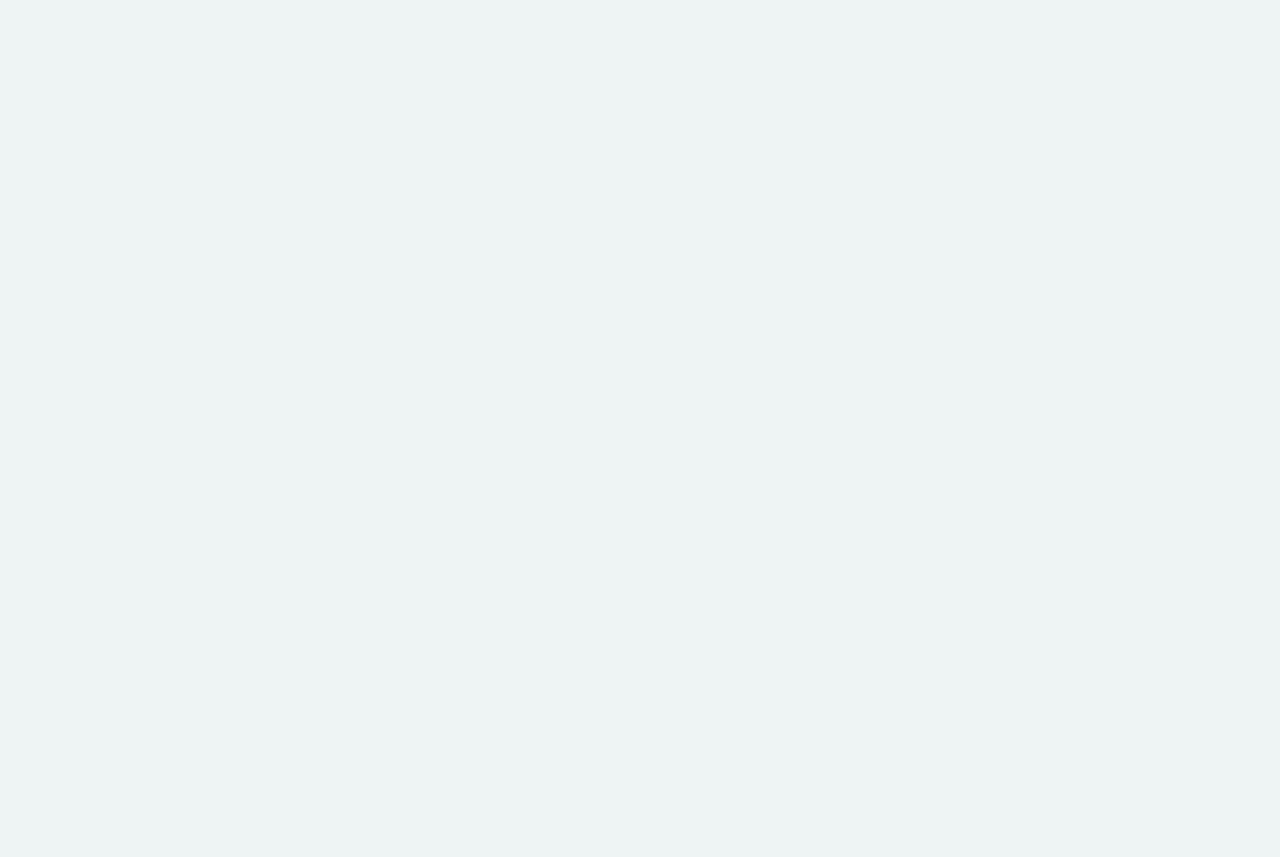
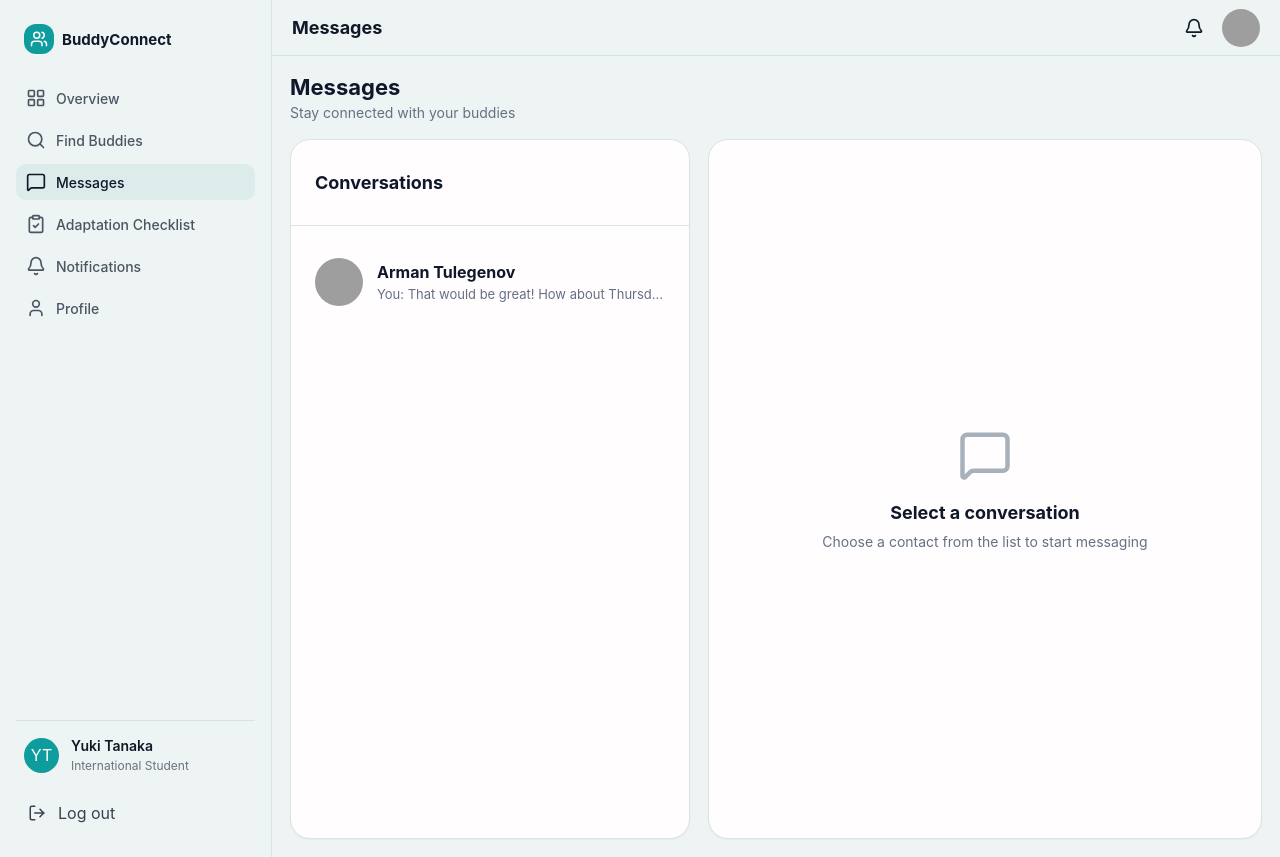
Before and after one commit to Aknniyet/buddy_project, a React app in the folder frontend/: page /student/messages in a window 1280 px wide. Before the commit this address had no page. Before the commit the page ends 800 px from the top, so only its background shows below. Built offline with nearby package versions, Linux system fonts and the light colour scheme; grey boxes are pictures that could not be loaded; the HTML template or start-up script is replaced by a standard one.

Commit message:
add messages chat

```diff
--- /dev/null
+++ b/frontend/src/components/messages/ChatWindow.jsx
@@ -0,0 +1,49 @@
+import { Send } from "lucide-react";
+
+function ChatWindow({ conversation }) {
+  return (
+    <div className="chat-window-card">
+      <div className="chat-header">
+        <div className="chat-user">
+          <img
+            src={conversation.avatar}
+            alt={conversation.name}
+            className="chat-user-avatar"
+          />
+
+          <div>
+            <h3>{conversation.name}</h3>
+            <p>{conversation.role}</p>
+          </div>
+        </div>
+      </div>
+
+      <div className="chat-messages">
+        {conversation.messages.map((message) => (
+          <div
+            key={message.id}
+            className={
+              message.sender === "me"
+                ? "chat-message-row my-message"
+                : "chat-message-row buddy-message"
+            }
+          >
+            <div className="chat-bubble">
+              <p>{message.text}</p>
+              <span>{message.time}</span>
+            </div>
+          </div>
+        ))}
+      </div>
+
+      <div className="chat-input-area">
+        <input type="text" placeholder="Type a message..." />
+        <button type="button" className="send-button">
+          <Send size={18} />
+        </button>
+      </div>
+    </div>
+  );
+}
+
+export default ChatWindow;
--- /dev/null
+++ b/frontend/src/components/messages/ConversationsList.jsx
@@ -0,0 +1,45 @@
+function ConversationsList({
+  conversations,
+  selectedConversation,
+  onSelectConversation,
+}) {
+  return (
+    <div className="messages-sidebar-card">
+      <div className="messages-card-header">
+        <h3>Conversations</h3>
+      </div>
+
+      <div className="conversations-list">
+        {conversations.map((conversation) => {
+          const isActive = selectedConversation?.id === conversation.id;
+
+          return (
+            <button
+              key={conversation.id}
+              type="button"
+              className={
+                isActive
+                  ? "conversation-item active"
+                  : "conversation-item"
+              }
+              onClick={() => onSelectConversation(conversation)}
+            >
+              <img
+                src={conversation.avatar}
+                alt={conversation.name}
+                className="conversation-avatar"
+              />
+
+              <div className="conversation-text">
+                <h4>{conversation.name}</h4>
+                <p>{conversation.preview}</p>
+              </div>
+            </button>
+          );
+        })}
+      </div>
+    </div>
+  );
+}
+
+export default ConversationsList;
--- /dev/null
+++ b/frontend/src/components/messages/EmptyChatState.jsx
@@ -0,0 +1,15 @@
+import { MessageSquare } from "lucide-react";
+
+function EmptyChatState() {
+  return (
+    <div className="chat-window-card empty-chat-state">
+      <div className="empty-chat-content">
+        <MessageSquare size={54} />
+        <h3>Select a conversation</h3>
+        <p>Choose a contact from the list to start messaging</p>
+      </div>
+    </div>
+  );
+}
+
+export default EmptyChatState;
--- /dev/null
+++ b/frontend/src/constants/messagesData.js
@@ -0,0 +1,30 @@
+export const conversations = [
+  {
+    id: 1,
+    name: "Arman Tulegenov",
+    role: "Local Student",
+    avatar:
+      "https://images.unsplash.com/photo-1500648767791-00dcc994a43e?auto=format&fit=crop&w=120&q=80",
+    preview: "You: That would be great! How about Thursday afternoon?",
+    messages: [
+      {
+        id: 1,
+        sender: "me",
+        text: "Hi Arman! Thanks for accepting my buddy request. I had some questions about opening a Kaspi account.",
+        time: "10:00 AM",
+      },
+      {
+        id: 2,
+        sender: "buddy",
+        text: "Hey Yuki! Of course, happy to help. You'll need your passport and IIN to open a Kaspi account. Want to meet up this week and I can walk you through it?",
+        time: "11:30 AM",
+      },
+      {
+        id: 3,
+        sender: "me",
+        text: "That would be great! How about Thursday afternoon?",
+        time: "12:00 PM",
+      },
+    ],
+  },
+];
--- /dev/null
+++ b/frontend/src/pages/student/MessagesPage.jsx
@@ -0,0 +1,38 @@
+import { useState } from "react";
+import DashboardLayout from "../../layouts/DashboardLayout";
+import ConversationsList from "../../components/messages/ConversationsList";
+import ChatWindow from "../../components/messages/ChatWindow";
+import EmptyChatState from "../../components/messages/EmptyChatState";
+import { conversations } from "../../constants/messagesData";
+import "../../styles/messages.css";
+
+function MessagesPage() {
+  const [selectedConversation, setSelectedConversation] = useState(null);
+
+  return (
+    <DashboardLayout title="Messages">
+      <section className="messages-page">
+        <div className="messages-page-header">
+          <h1>Messages</h1>
+          <p>Stay connected with your buddies</p>
+        </div>
+
+        <div className="messages-layout">
+          <ConversationsList
+            conversations={conversations}
+            selectedConversation={selectedConversation}
+            onSelectConversation={setSelectedConversation}
+          />
+
+          {selectedConversation ? (
+            <ChatWindow conversation={selectedConversation} />
+          ) : (
+            <EmptyChatState />
+          )}
+        </div>
+      </section>
+    </DashboardLayout>
+  );
+}
+
+export default MessagesPage;
--- a/frontend/src/routes/AppRoutes.jsx
+++ b/frontend/src/routes/AppRoutes.jsx
@@ -8,6 +8,7 @@ import SignupPage from "../pages/public/SignupPage";
 
 import StudentOverview from "../pages/student/StudentOverview";
 import FindBuddiesPage from "../pages/student/FindBuddiesPage";
+import MessagesPage from "../pages/student/MessagesPage";
 
 
 import BuddyOverview from "../pages/buddy/BuddyOverview";
@@ -25,6 +26,7 @@ function AppRoutes() {
 
       <Route path="/student/overview" element={<StudentOverview />} />
       <Route path="/student/find-buddies" element={<FindBuddiesPage />} />
+      <Route path="/student/messages" element={<MessagesPage />} />
 
       <Route path="/buddy" element={<BuddyOverview />} />
 
--- /dev/null
+++ b/frontend/src/styles/messages.css
@@ -0,0 +1,272 @@
+.messages-page {
+  width: 100%;
+}
+
+.messages-page-header {
+  margin-bottom: 18px;
+}
+
+.messages-page-header h1 {
+  margin: 0 0 4px;
+  font-size: 22px;
+  font-weight: 700;
+  color: #0f172a;
+}
+
+.messages-page-header p {
+  margin: 0;
+  font-size: 14px;
+  color: #667085;
+}
+
+.messages-layout {
+  display: grid;
+  grid-template-columns: 400px 1fr;
+  gap: 18px;
+  min-height: 700px;
+}
+
+.messages-sidebar-card,
+.chat-window-card {
+  background: #fffdfd;
+  border: 1px solid #d8e4e3;
+  border-radius: 20px;
+  box-shadow: 0 1px 2px rgba(15, 23, 42, 0.04);
+  overflow: hidden;
+}
+
+.messages-card-header {
+  height: 86px;
+  display: flex;
+  align-items: center;
+  padding: 0 24px;
+  border-bottom: 1px solid #d8e4e3;
+}
+
+.messages-card-header h3 {
+  margin: 0;
+  font-size: 18px;
+  font-weight: 700;
+  color: #0f172a;
+}
+
+.conversations-list {
+  padding: 18px 10px 14px;
+}
+
+.conversation-item {
+  width: 100%;
+  border: none;
+  background: transparent;
+  display: flex;
+  align-items: center;
+  gap: 14px;
+  text-align: left;
+  padding: 14px;
+  border-radius: 16px;
+  cursor: pointer;
+  transition: 0.2s ease;
+}
+
+.conversation-item:hover {
+  background: #eef7f7;
+}
+
+.conversation-item.active {
+  background: #dff0f0;
+}
+
+.conversation-avatar {
+  width: 48px;
+  height: 48px;
+  border-radius: 999px;
+  object-fit: cover;
+  flex-shrink: 0;
+}
+
+.conversation-text {
+  min-width: 0;
+}
+
+.conversation-text h4 {
+  margin: 0 0 4px;
+  font-size: 16px;
+  font-weight: 700;
+  color: #0f172a;
+}
+
+.conversation-text p {
+  margin: 0;
+  font-size: 13px;
+  color: #667085;
+  white-space: nowrap;
+  overflow: hidden;
+  text-overflow: ellipsis;
+}
+
+.chat-window-card {
+  display: flex;
+  flex-direction: column;
+  min-height: 700px;
+}
+
+.chat-header {
+  height: 90px;
+  border-bottom: 1px solid #d8e4e3;
+  display: flex;
+  align-items: center;
+  padding: 0 24px;
+}
+
+.chat-user {
+  display: flex;
+  align-items: center;
+  gap: 14px;
+}
+
+.chat-user-avatar {
+  width: 46px;
+  height: 46px;
+  border-radius: 999px;
+  object-fit: cover;
+}
+
+.chat-user h3 {
+  margin: 0 0 4px;
+  font-size: 16px;
+  font-weight: 700;
+  color: #0f172a;
+}
+
+.chat-user p {
+  margin: 0;
+  font-size: 14px;
+  color: #667085;
+}
+
+.chat-messages {
+  flex: 1;
+  padding: 24px 18px;
+  display: flex;
+  flex-direction: column;
+  gap: 16px;
+  background: #fffdfd;
+}
+
+.chat-message-row {
+  display: flex;
+}
+
+.chat-message-row.my-message {
+  justify-content: flex-end;
+}
+
+.chat-message-row.buddy-message {
+  justify-content: flex-start;
+}
+
+.chat-bubble {
+  max-width: 68%;
+  border-radius: 18px;
+  padding: 14px 16px 10px;
+}
+
+.my-message .chat-bubble {
+  background: #09979a;
+  color: white;
+  border-top-right-radius: 8px;
+}
+
+.buddy-message .chat-bubble {
+  background: #edf4f4;
+  color: #0f172a;
+  border-top-left-radius: 8px;
+}
+
+.chat-bubble p {
+  margin: 0 0 6px;
+  font-size: 14px;
+  line-height: 1.45;
+}
+
+.chat-bubble span {
+  font-size: 12px;
+  opacity: 0.9;
+}
+
+.chat-input-area {
+  border-top: 1px solid #d8e4e3;
+  padding: 16px;
+  display: flex;
+  align-items: center;
+  gap: 10px;
+}
+
+.chat-input-area input {
+  flex: 1;
+  height: 40px;
+  border: 1px solid #d8e4e3;
+  border-radius: 12px;
+  padding: 0 14px;
+  font-size: 14px;
+  outline: none;
+  background: #fff;
+}
+
+.send-button {
+  width: 42px;
+  height: 40px;
+  border: none;
+  border-radius: 12px;
+  background: #8fd1d2;
+  color: white;
+  display: flex;
+  align-items: center;
+  justify-content: center;
+  cursor: pointer;
+}
+
+.send-button:hover {
+  background: #76c4c6;
+}
+
+.empty-chat-state {
+  display: flex;
+  align-items: center;
+  justify-content: center;
+  min-height: 700px;
+}
+
+.empty-chat-content {
+  text-align: center;
+  color: #667085;
+}
+
+.empty-chat-content svg {
+  color: #a8b1bb;
+  margin-bottom: 16px;
+}
+
+.empty-chat-content h3 {
+  margin: 0 0 10px;
+  font-size: 18px;
+  font-weight: 700;
+  color: #0f172a;
+}
+
+.empty-chat-content p {
+  margin: 0;
+  font-size: 14px;
+}
+
+@media (max-width: 1100px) {
+  .messages-layout {
+    grid-template-columns: 1fr;
+  }
+
+  .chat-window-card,
+  .messages-sidebar-card,
+  .empty-chat-state {
+    min-height: auto;
+  }
+}
```
